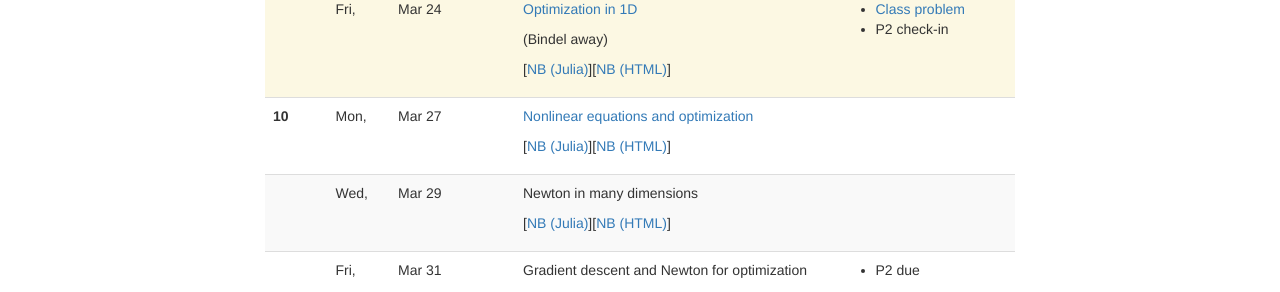
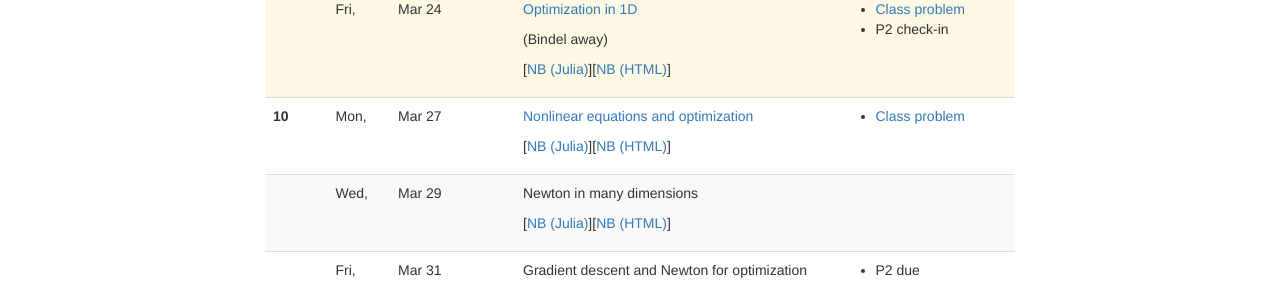
Before and after one commit to dbindel/cs4220-s23, a Jekyll site: the page built from web/schedule.html, in a window 1280 px wide and 900 px high, scrolled down 1967 px. Shown: the part 152-444 px from the top of the window. Built offline with Jekyll 4.4.1, drawn with Linux system fonts in a browser that asks for light colours; nearby versions of some CDN libraries.

Commit message:
Add 3/27 class problem.

```diff
--- a/web/_data/lectures.yml
+++ b/web/_data/lectures.yml
@@ -335,6 +335,9 @@
   date: 2023-03-27
   info: Nonlinear equations and optimization
   notes: 2023-03-27.pdf
+  hw:
+    - info: Class problem
+      file: 2023-03-27-class.pdf
   ulinks:
     - info: NB (Julia)
       url: lec/2023-03-27.jl
```
